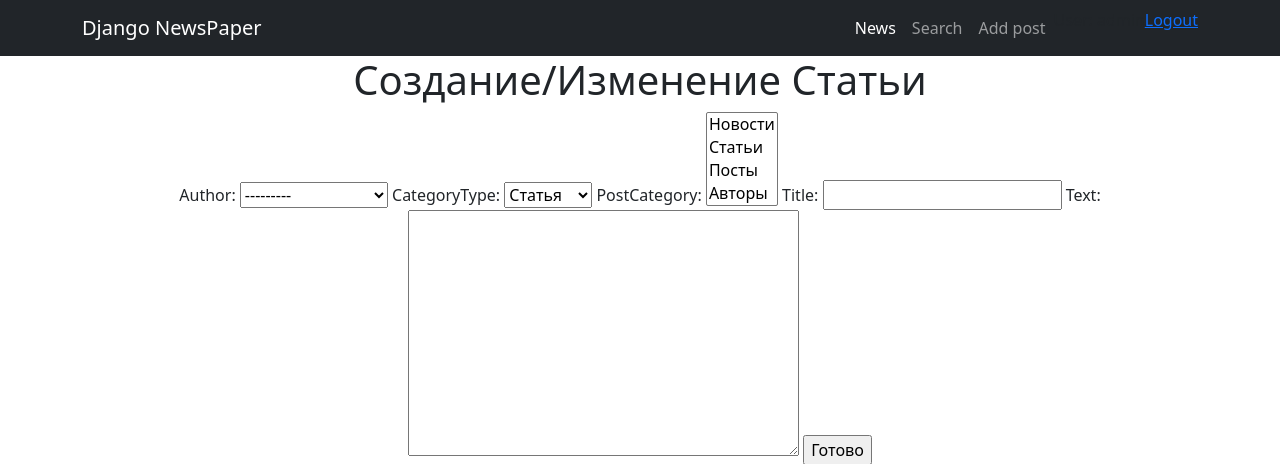
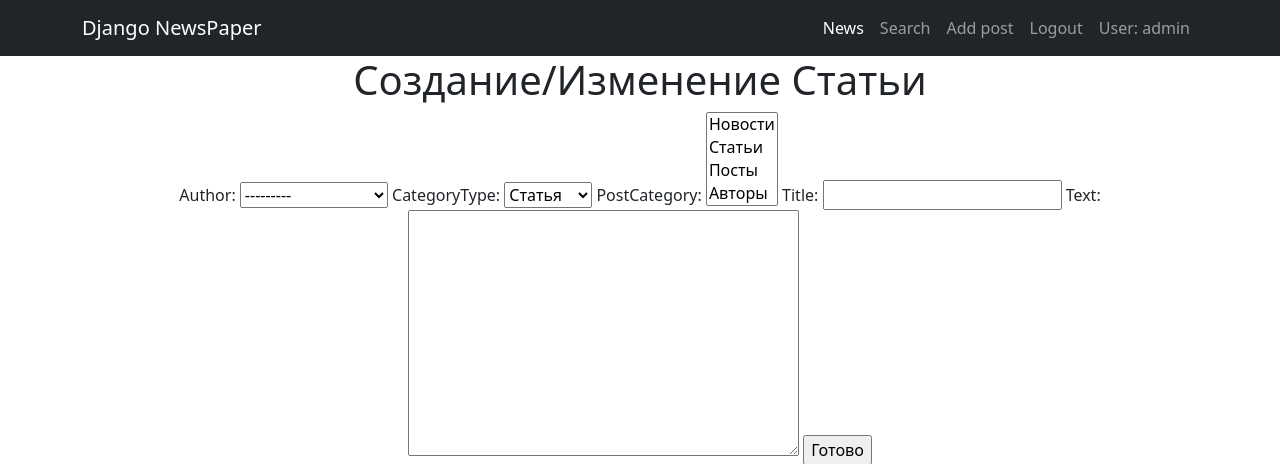
Before and after one commit to NikitaKennedy/DjangoNews2, a Django app: page /news/add/ in a window 1280 px wide. Shown: the top 464 px of the page. Run offline with Django 4.2, Linux system fonts and the light colour scheme; a user stored in the database is signed in; data comes from the database, SQL or seed files in the repository; some libraries are stand-ins or nearby versions.

Commit message:
обавил поле, которое выводит имя полбзователя в navbar, если он авторизован

```diff
--- a/NewsPaper/accounts/templates/registration/logget_out.html
+++ b/NewsPaper/accounts/templates/registration/logget_out.html
@@ -1,7 +1,7 @@
 {% extends "base.html" %}
 
 {% block content %}
-<p>Logged out!</p>
-
+<p><H1>Logged out!</H1></p>
+<hr>
 <a href="{% url 'login'%}">Click here to login again.</a>
 {% endblock %}
--- a/NewsPaper/news/templates/news/base.html
+++ b/NewsPaper/news/templates/news/base.html
@@ -23,10 +23,10 @@
                     <li class="nav-item"><a class="nav-link" href="{% url 'search' %}">Search</a></li>
                     <li class="nav-item"><a class="nav-link" href="{% url 'post_create' %}">Add post</a></li>
                        {% if user.is_authenticated %}
-         <li>User: {{ user.get_username }}</li>
-         <li><a href="{% url 'logout'%}?next={{request.path}}">Logout</a></li>
+                    <li><a class="nav-link" href="{% url 'logout'%}?next={{request.path}}">Logout</a>
+                    <li class="nav-item"><a class="nav-link" href="{% url 'post_create' %}">User: {{ user.get_username }}</a></li>
        {% else %}
-         <li><a href="{% url 'login'%}?next={{request.path}}">Login</a></li>
+         <li>class="nav-item"><a class="nav-link" href="{% url 'login'%}?next={{request.path}}">Login</a></li>
        {% endif %}
            </ul>
        </div>
```
